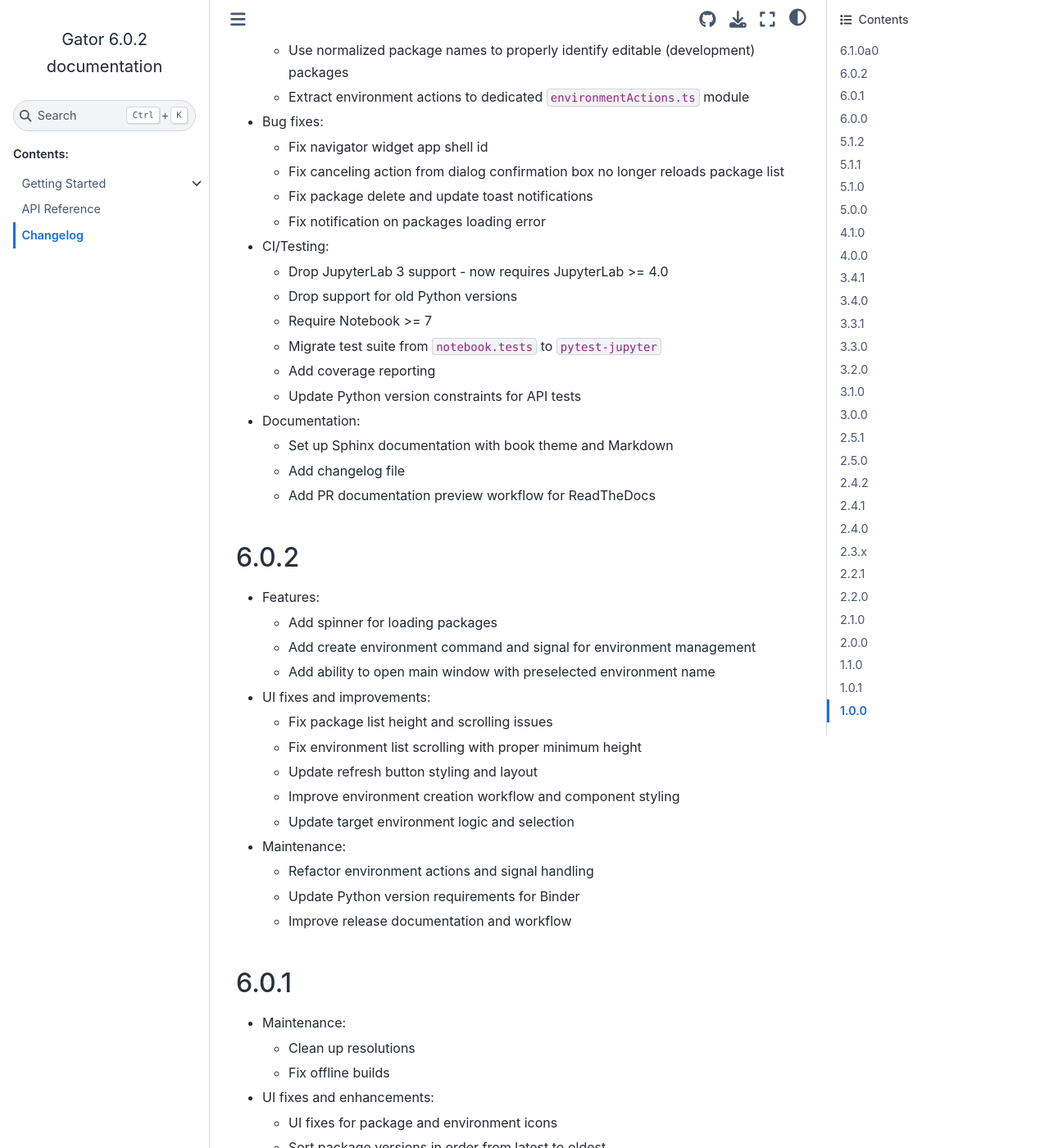
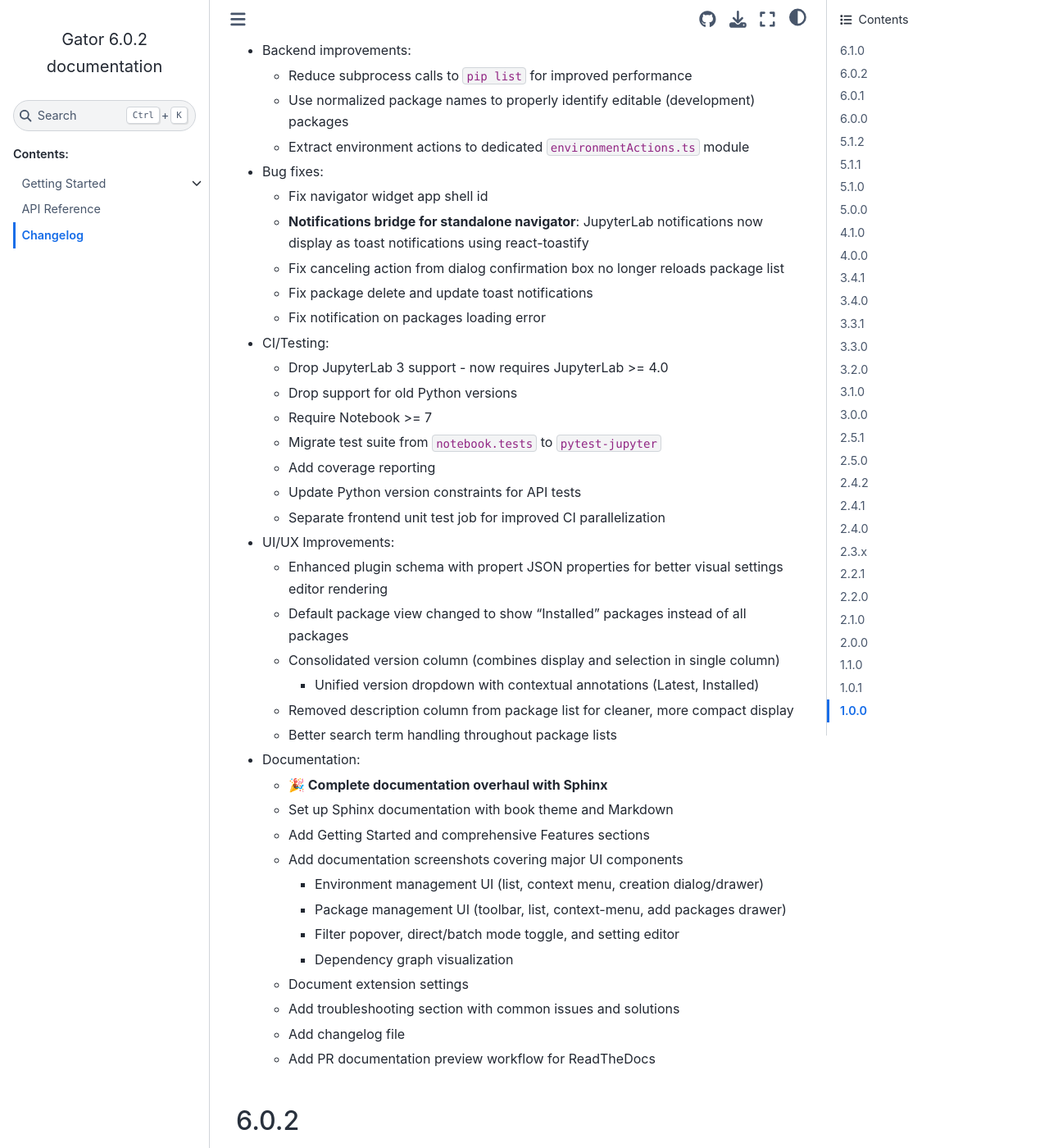
Before and after one commit to mamba-org/gator, a Sphinx documentation site: the page built from docs/source/changelog.md, in a window 1280 px wide and 1400 px high, scrolled down 972 px. Shown: the whole window at 82% size. Built offline with Sphinx 7.4.7 and the Sphinx Book theme 1.1.4, drawn with Linux system fonts in a browser that asks for light colours; some of the changed text lies outside the part shown.

Commit message:
Bump version to 6.1.0

```diff
--- a/docs/source/changelog.md
+++ b/docs/source/changelog.md
@@ -1,6 +1,6 @@
 # Changelog
 
-## 6.1.0a0
+## 6.1.0
 
 - Features:
   - **New "Add Packages" drawer**: Full-screen modal for browsing, searching, and selecting multiple packages to install
@@ -11,11 +11,13 @@
     - Initial dialog offering choice between "Import" (from file) or "Create Manually"
     - Full-screen drawer for manual environment creation with package selection
     - Environment type selector with pre-populated package lists from settings
-    - Python version selector with ability to override type defaults
+    - Python version display with override indicator and reset button (no longer a dropdown)
     - Display of selected packages with version information
     - Error message surfacing to user during environment creation
   - **Package context menu**: Kebab menu on package items with Remove and Update actions
-  - Default package view changed to show "Installed" packages instead of all packages
+  - **Sortable package list columns**: Click column headers to sort by name or channel
+    - Search-aware sorting priorizes packages starting with the search term
+    - Ascending/descending sort direction toggle
   - New command registration system with modular `registerPkgCommands`
   - New `IPackageAction` signal interface for tracking bulk package operations
   - Extract package actions to dedicated `packageActions.ts` module with signals
@@ -27,6 +29,7 @@
 
 - Bug fixes:
   - Fix navigator widget app shell id
+  - **Notifications bridge for standalone navigator**: JupyterLab notifications now display as toast notifications using react-toastify
   - Fix canceling action from dialog confirmation box no longer reloads package list
   - Fix package delete and update toast notifications
   - Fix notification on packages loading error
@@ -38,9 +41,27 @@
   - Migrate test suite from `notebook.tests` to `pytest-jupyter`
   - Add coverage reporting
   - Update Python version constraints for API tests
+  - Separate frontend unit test job for improved CI parallelization
+
+- UI/UX Improvements:
+  - Enhanced plugin schema with propert JSON properties for better visual settings editor rendering
+  - Default package view changed to show "Installed" packages instead of all packages
+  - Consolidated version column (combines display and selection in single column)
+     - Unified version dropdown with contextual annotations (Latest, Installed)
+  - Removed description column from package list for cleaner, more compact display
+  - Better search term handling throughout package lists
 
 - Documentation:
+  - **🎉 Complete documentation overhaul with Sphinx**
   - Set up Sphinx documentation with book theme and Markdown
+  - Add Getting Started and comprehensive Features sections
+  - Add documentation screenshots covering major UI components
+    - Environment management UI (list, context menu, creation dialog/drawer)
+    - Package management UI (toolbar, list, context-menu, add packages drawer)
+    - Filter popover, direct/batch mode toggle, and setting editor
+    - Dependency graph visualization
+  - Document extension settings
+  - Add troubleshooting section with common issues and solutions
   - Add changelog file
   - Add PR documentation preview workflow for ReadTheDocs
 
--- a/package.json
+++ b/package.json
@@ -1,6 +1,6 @@
 {
   "name": "mamba-gator",
-  "version": "6.1.0a1",
+  "version": "6.1.0",
   "description": "Manage your conda environments.",
   "keywords": [
     "jupyter",
--- a/pyproject.toml
+++ b/pyproject.toml
@@ -8,7 +8,7 @@
 
 [project]
 name = "mamba_gator"
-version = "6.1.0a1"
+version = "6.1.0"
 readme = "README.md"
 authors = [
     { name = "Continuum Analytics" },
@@ -111,7 +111,7 @@
 ]
 
 [tool.tbump.version]
-current = "6.1.0a1"
+current = "6.1.0"
 regex = "(?P<major>\\d+)\\.(?P<minor>\\d+)\\.(?P<patch>\\d+)((?P<channel>a|b|rc|.dev)(?P<release>\\d+))?"
 
 [tool.tbump.git]
```
